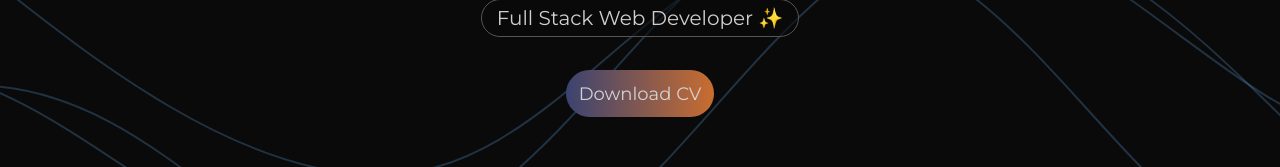
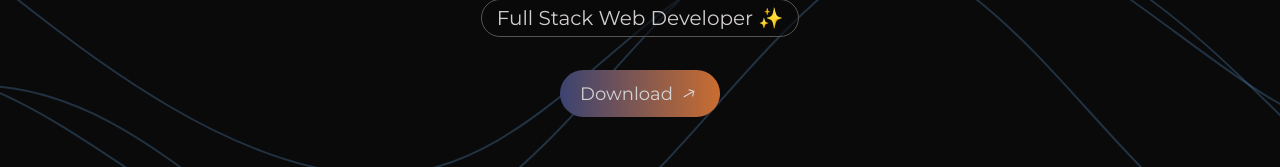
Before and after one commit to ritik48/Portfolio-Frontend, a React (Create React App) app: page / in a window 1280 px wide. Shown: the part 412-579 px from the top of the page. Built offline with nearby package versions, Linux system fonts and the light colour scheme; no server answers.

Commit message:
styled resume button

```diff
--- a/package.json
+++ b/package.json
@@ -11,6 +11,7 @@
     "gsap": "^3.12.5",
     "react": "^18.2.0",
     "react-dom": "^18.2.0",
+    "react-icons": "^5.2.1",
     "react-locomotive-scroll": "^0.2.2",
     "react-router-dom": "^6.22.0",
     "react-scripts": "5.0.1",
--- a/src/index.css
+++ b/src/index.css
@@ -227,6 +227,21 @@ ul li {
 
 .btn.resume {
     border-radius: 30px;
+    display: flex;
+    gap: 5px;
+    align-items: center;
+    padding: 0.7em 1.1em !important;
+}
+
+.btn.resume span {
+    display: flex;
+    justify-content: center;
+    align-items: center;
+}
+
+.btn.resume span > * {
+    transition: all 0.3s ease-in-out;
+    transform: rotateZ(-30deg);
 }
 
 .hero_left {
@@ -901,6 +916,19 @@ section {
         transform: translateY(-2px);
         opacity: 0.8;
     }
+    .btn.resume {
+        transition: all 0.3s ease-in-out;
+    }
+
+    .btn.resume:hover {
+        gap: 15px;
+    }
+
+    .btn.resume:hover span > * {
+        scale: 1.5;
+        transform: rotateZ(0deg);
+        /* width: 30px; */
+    }
 
     .btn.secondary:hover {
         transform: translateY(-2px);
--- a/src/pages/Home.jsx
+++ b/src/pages/Home.jsx
@@ -8,6 +8,8 @@ import Project from "../components/Project";
 import Blog from "../components/Blog";
 import Socials from "../components/Socials";
 import Loader from "../components/Loader";
+
+import { IoIosArrowRoundForward } from "react-icons/io";
 
 const BACKEND = process.env.REACT_APP_BACKEND;
 
@@ -36,142 +38,6 @@ function HeroSection() {
 
     return (
         <>
-            {/* <svg
-                className="svg1"
-                xmlns="http://www.w3.org/2000/svg"
-                version="1.1"
-                // xmlnsXlink="http://www.w3.org/1999/xlink"
-                // xmlnsSvgjs="http://svgjs.dev/svgjs"
-                viewBox="0 0 1422 800"
-            >
-                <defs>
-                    <linearGradient
-                        x1="50%"
-                        y1="0%"
-                        x2="50%"
-                        y2="100%"
-                        id="oooscillate-grad"
-                    >
-                        <stop
-                            stopColor="hsl(206, 75%, 49%)"
-                            stopOpacity="1"
-                            offset="0%"
-                        ></stop>
-                        <stop
-                            stopColor="hsl(331, 90%, 56%)"
-                            stopOpacity="1"
-                            offset="100%"
-                        ></stop>
-                    </linearGradient>
-                </defs>
-                <g
-                    strokeWidth="2"
-                    stroke="url(#oooscillate-grad)"
-                    fill="none"
-                    strokeLinecap="round"
-                >
-                    <path
-                        d="M 0 572 Q 355.5 -100 711 400 Q 1066.5 900 1422 572"
-                        opacity="1.00"
-                    ></path>
-                    <path
-                        d="M 0 550 Q 355.5 -100 711 400 Q 1066.5 900 1422 550"
-                        opacity="0.96"
-                    ></path>
-                    <path
-                        d="M 0 528 Q 355.5 -100 711 400 Q 1066.5 900 1422 528"
-                        opacity="0.92"
-                    ></path>
-                    <path
-                        d="M 0 506 Q 355.5 -100 711 400 Q 1066.5 900 1422 506"
-                        opacity="0.89"
-                    ></path>
-                    <path
-                        d="M 0 484 Q 355.5 -100 711 400 Q 1066.5 900 1422 484"
-                        opacity="0.85"
-                    ></path>
-                    <path
-                        d="M 0 462 Q 355.5 -100 711 400 Q 1066.5 900 1422 462"
-                        opacity="0.81"
-                    ></path>
-                    <path
-                        d="M 0 440 Q 355.5 -100 711 400 Q 1066.5 900 1422 440"
-                        opacity="0.77"
-                    ></path>
-                    <path
-                        d="M 0 418 Q 355.5 -100 711 400 Q 1066.5 900 1422 418"
-                        opacity="0.73"
-                    ></path>
-                    <path
-                        d="M 0 396 Q 355.5 -100 711 400 Q 1066.5 900 1422 396"
-                        opacity="0.70"
-                    ></path>
-                    <path
-                        d="M 0 374 Q 355.5 -100 711 400 Q 1066.5 900 1422 374"
-                        opacity="0.66"
-                    ></path>
-                    <path
-                        d="M 0 352 Q 355.5 -100 711 400 Q 1066.5 900 1422 352"
-                        opacity="0.62"
-                    ></path>
-                    <path
-                        d="M 0 330 Q 355.5 -100 711 400 Q 1066.5 900 1422 330"
-                        opacity="0.58"
-                    ></path>
-                    <path
-                        d="M 0 308 Q 355.5 -100 711 400 Q 1066.5 900 1422 308"
-                        opacity="0.54"
-                    ></path>
-                    <path
-                        d="M 0 286 Q 355.5 -100 711 400 Q 1066.5 900 1422 286"
-                        opacity="0.51"
-                    ></path>
-                    <path
-                        d="M 0 264 Q 355.5 -100 711 400 Q 1066.5 900 1422 264"
-                        opacity="0.47"
-                    ></path>
-                    <path
-                        d="M 0 242 Q 355.5 -100 711 400 Q 1066.5 900 1422 242"
-                        opacity="0.43"
-                    ></path>
-                    <path
-                        d="M 0 220 Q 355.5 -100 711 400 Q 1066.5 900 1422 220"
-                        opacity="0.39"
-                    ></path>
-                    <path
-                        d="M 0 198 Q 355.5 -100 711 400 Q 1066.5 900 1422 198"
-                        opacity="0.35"
-                    ></path>
-                    <path
-                        d="M 0 176 Q 355.5 -100 711 400 Q 1066.5 900 1422 176"
-                        opacity="0.32"
-                    ></path>
-                    <path
-                        d="M 0 154 Q 355.5 -100 711 400 Q 1066.5 900 1422 154"
-                        opacity="0.28"
-                    ></path>
-                    <path
-                        d="M 0 132 Q 355.5 -100 711 400 Q 1066.5 900 1422 132"
-                        opacity="0.24"
-                    ></path>
-                    <path
-                        d="M 0 110 Q 355.5 -100 711 400 Q 1066.5 900 1422 110"
-                        opacity="0.20"
-                    ></path>
-                    <path
-                        d="M 0 88 Q 355.5 -100 711 400 Q 1066.5 900 1422 88"
-                        opacity="0.16"
-                    ></path>
-                    <path
-                        d="M 0 66 Q 355.5 -100 711 400 Q 1066.5 900 1422 66"
-                        opacity="0.13"
-                    ></path>
-                    <path
-                        d="M 0 44 Q 355.5 -100 711 400 Q 1066.5 900 1422 44"
-                        opacity="0.09"
-                    ></path>
-                </g>
-            </svg> */}
             <section className="hero" ref={comp}>
                 <div className="container">
                     <div className="hero_content">
@@ -186,14 +52,16 @@ function HeroSection() {
                             </div>
                             <p className="hero-text">
                                 <span>Full Stack Web Developer ✨</span>
-
                             </p>
                             <div className="hero_bottom">
                                 <button
                                     className="btn primary resume"
                                     onClick={downloadResume}
                                 >
-                                    Download CV
+                                    Download
+                                    <span>
+                                        <IoIosArrowRoundForward size={22} />
+                                    </span>
                                 </button>
                             </div>
                         </div>
```
Also changed, not shown: 1 other file (tests, documents, lock files or other folders).
